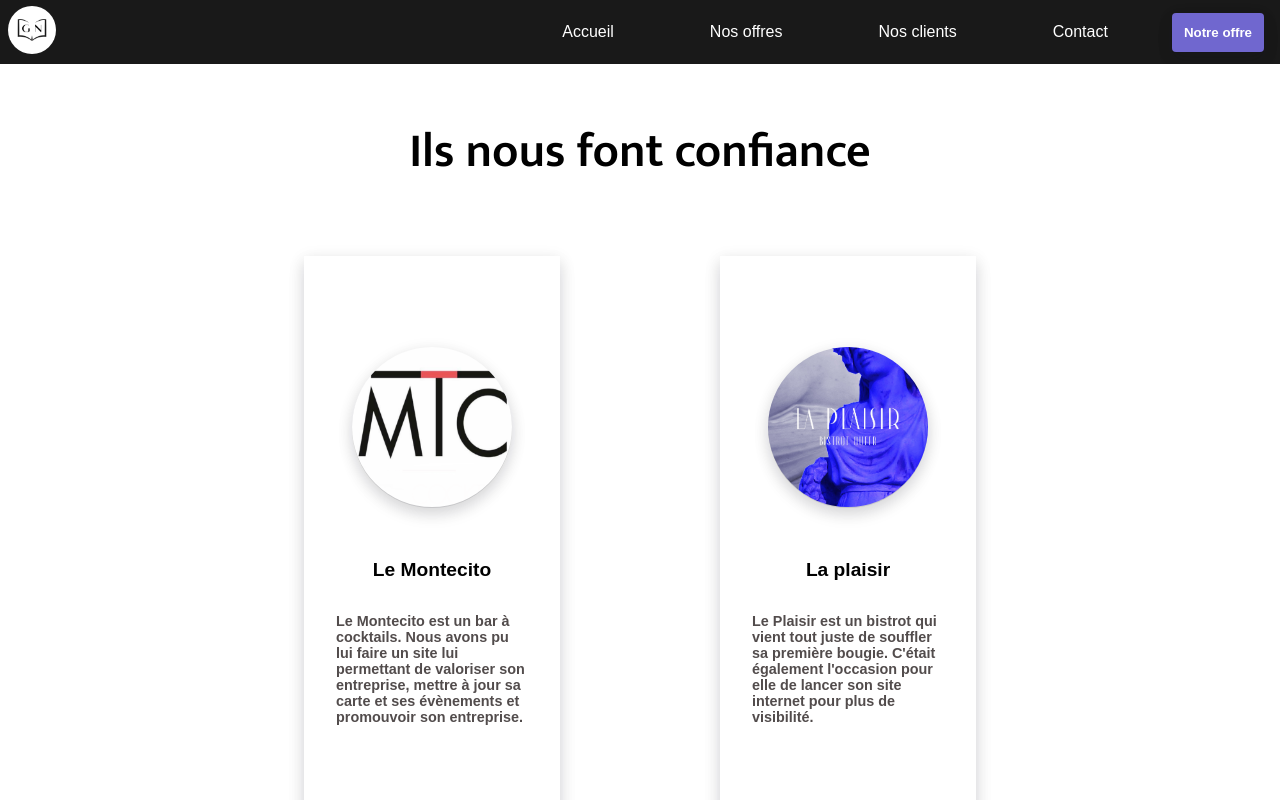
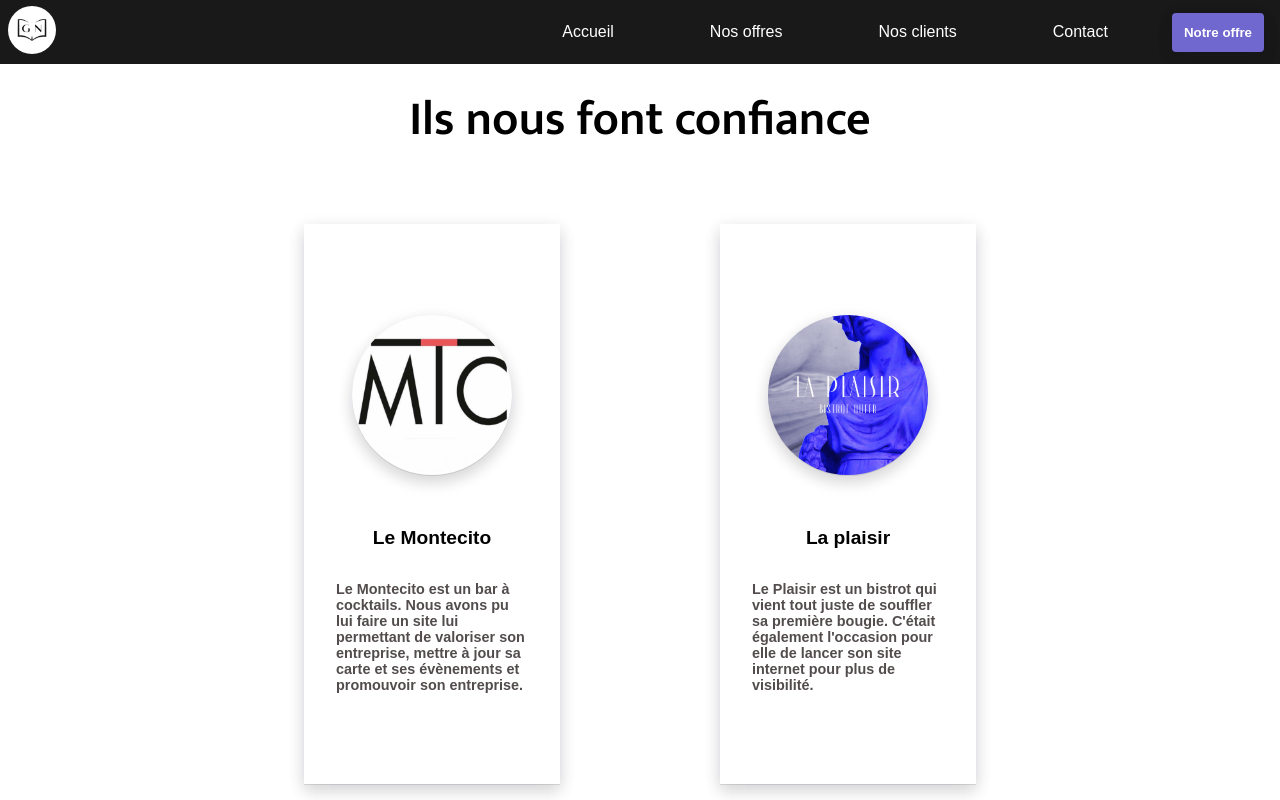
Before and after one commit to TerryGrimoire/Website-Terry-Grimoire, a React (Vite) app: page /Clients in a window 1280 px wide. Shown: the top 800 px of the page. Built offline with nearby package versions, Linux system fonts and the light colour scheme.

Commit message:
making sure all titles are the same in main pages

```diff
--- a/src/App.css
+++ b/src/App.css
@@ -674,7 +674,7 @@
   /********************************************************************* CLIENTS *********************************************************************/
 
 .clients_container {
-  padding: 2rem 3rem;
+  padding: 0rem 3rem;
 }
 .clients_container * {
 margin: 1rem 0;
--- a/src/pages/Clients.jsx
+++ b/src/pages/Clients.jsx
@@ -16,7 +16,7 @@
           content="Nos clients sont notre principale prioritée et nous faisons tout pour les satisfaire de notre mieux. Faites nous confiance et lancez vous dès maintenant dans la transition numérique."
         />
       </Helmet>
-      <h1>Ils nous font confiance</h1>
+      <h1 className="h1">Ils nous font confiance</h1>
 
       <div className="clients_main_container">
         {clientsData.map((client) => (
--- a/src/pages/Contact.jsx
+++ b/src/pages/Contact.jsx
@@ -17,7 +17,7 @@
           content="Contactez nous par email, téléphone ou en prenant RDV directement via notre agenda en ligne."
         />
       </Helmet>
-      <h2>Nous joindre</h2>
+      <h1 className="h1">Nous joindre</h1>
       <section>
         <div className="flex justify-center margin1r0 ">
           <button
```
